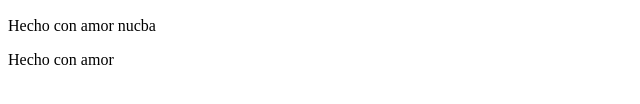
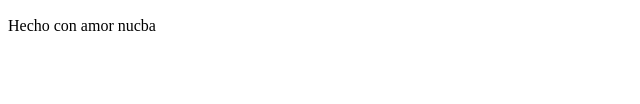
Before and after one commit to BlasTorres626/mi-primer-git, a plain HTML site: page index.html in a window 1280 px wide. Shown: the part 166-270 px from the top of the page, without its empty margins (0-640 px from the left). Drawn offline with Linux system fonts and the light colour scheme.

Commit message:
mi-primer-commit

```diff
--- a/index.html
+++ b/index.html
@@ -16,7 +16,6 @@
     </section>
     <footer>
         <p>Hecho con amor nucba</p>
-        <p>Hecho con amor</p>
     </footer>
 </body>
 </html>
```
